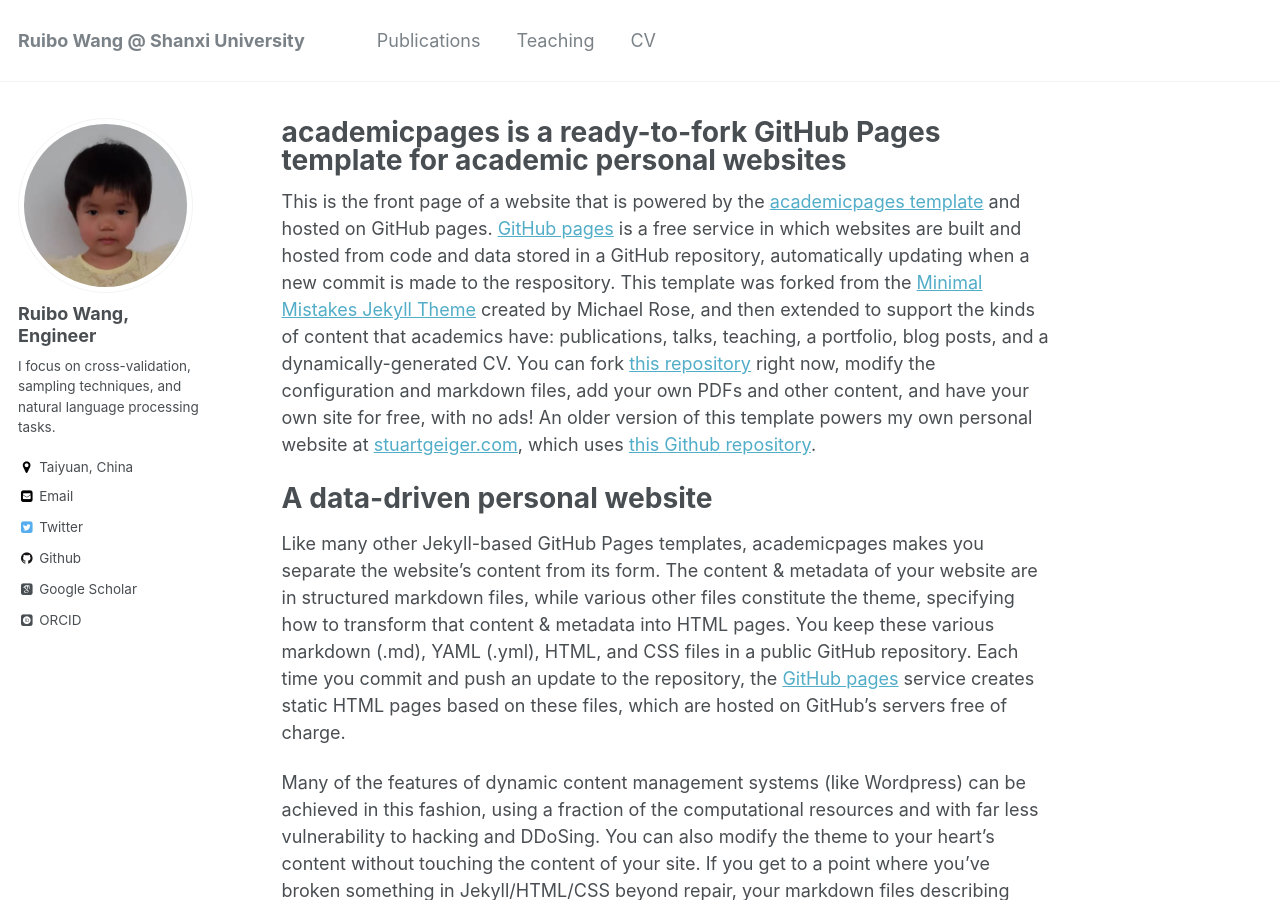
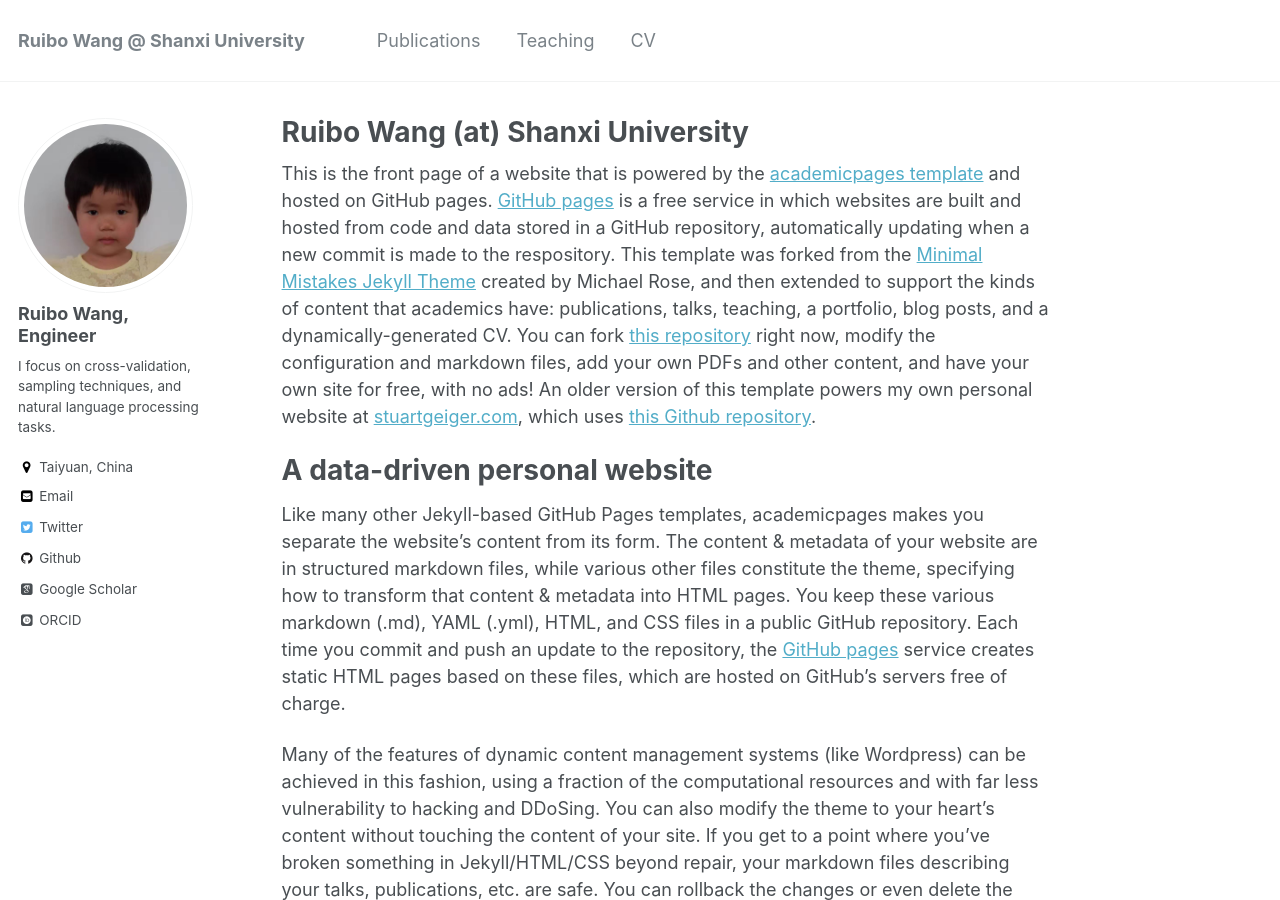
Before and after one commit to RamboWANG/RamboWANG.github.io, a Jekyll site: the page built from _pages/about.md, in a window 1280 px wide and 900 px high. Built offline with Jekyll 4.4.1, drawn with Linux system fonts in a browser that asks for light colours; some web fonts are replaced.

Commit message:
Update about.md

```diff
--- a/_pages/about.md
+++ b/_pages/about.md
@@ -1,6 +1,6 @@
 ---
 permalink: /
-title: "academicpages is a ready-to-fork GitHub Pages template for academic personal websites"
+title: "Ruibo Wang (at) Shanxi University"
 excerpt: "About me"
 author_profile: true
 redirect_from:
```
